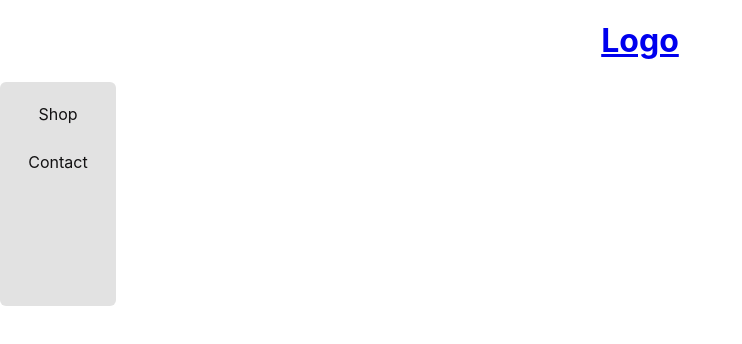
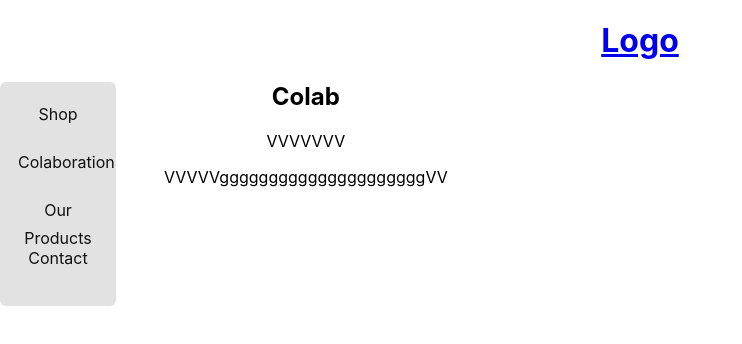
Before and after one commit to justyna-zielkowska/react-first-app, a React (Create React App) app: page /colaboration in a window 1280 px wide. Before the commit this address had no page. Shown: the top 344 px of the page, without its empty margins (0-742 px from the left). Built offline with nearby package versions, Linux system fonts and the light colour scheme.

Commit message:
Fixed bugs in AppWithRouting

```diff
--- a/src/routing/AppWithRouting.js
+++ b/src/routing/AppWithRouting.js
@@ -12,7 +12,7 @@ import Contact from './pages/contact';
 import ShopPage from './pages/shopPage';
 import ProductPage from './pages/productPage';
 import OurProducts from './pages/ourProducts';
-import Cos from './pages/cos';
+import Colaboration from './pages/Colaboration';
 
 const AppWithRouting = () => {
     return (
@@ -25,7 +25,7 @@ const AppWithRouting = () => {
                     <Route path="/shop" element={<ShopPage />}/>
                     <Route path="/ourProducts" element={<OurProducts />}/>
                     <Route path="/contact" element={<Contact />}/>
-                    <Route path="/cos" element={<Cos />}/>
+                    <Route path="/colaboration" element={<Colaboration />}/>
                     <Route path="/" element={<HomePage />}/>
                 </Routes>
             </div>
--- a/src/routing/components/menu.js
+++ b/src/routing/components/menu.js
@@ -8,6 +8,8 @@ const Menu = () => {
     return (
         <nav className={styles.menu}>
             <NavLink to="/shop" activeClassName={styles.activeLink}>Shop</NavLink>
+            <NavLink to="/colaboration" activeClassName={styles.activeLink}>Colaboration</NavLink>
+            <NavLink to="/ourProducts" activeClassName={styles.activeLink}>Our Products</NavLink>
             <NavLink to="/contact" activeClassName={styles.activeLink}>Contact</NavLink>
         </nav>
     );
--- /dev/null
+++ b/src/routing/pages/Colaboration.js
@@ -0,0 +1,14 @@
+import React from 'react';
+import styles from "./page.module.css";
+
+const Colaboration = () => {
+  return (
+    <div className={styles.page}>
+      <h2>Colab</h2>
+      <p>VVVVVVV</p>
+      <p>VVVVVgggggggggggggggggggggVV</p>
+    </div>
+  );
+}
+
+export default Colaboration;
--- a/src/routing/pages/cos.js
+++ /dev/null
@@ -1,13 +0,0 @@
-import React from 'react';
-import styles from "./page.module.css";
-
-const Cos = () => {
-  return (
-    <div className={styles.page}>
-      <h2>cos</h2>
-      <p>You9</p>
-    </div>
-  );
-}
-
-export default Cos;
```
